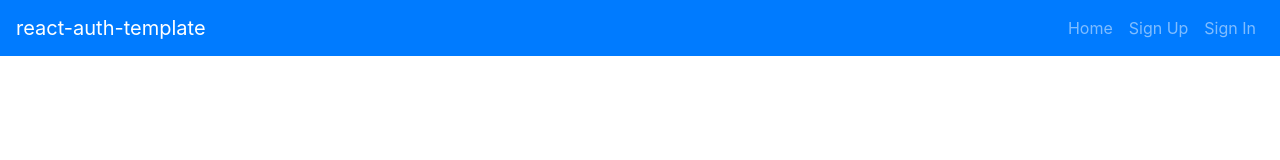
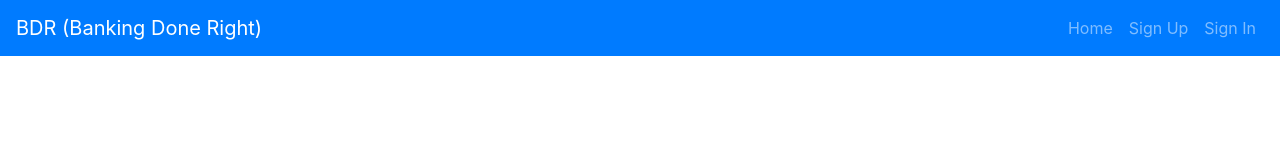
Before and after one commit to kkorrapaty/bank-sim-client, a React app: page / in a window 1280 px wide. Shown: the top 160 px of the page. Built offline with nearby package versions, Linux system fonts and the light colour scheme.

Commit message:
Starting Steps: All set

```diff
--- a/package.json
+++ b/package.json
@@ -1,6 +1,6 @@
 {
-  "name": "react-auth-template",
-  "homepage": "https://<USERNAME>.github.io/<REPO NAME>",
+  "name": "bank-sim-client",
+  "homepage": "https://kkorrapaty.github.io/bank-sim-client",
   "version": "0.1.0",
   "private": true,
   "dependencies": {
--- a/src/components/Header/Header.js
+++ b/src/components/Header/Header.js
@@ -25,7 +25,7 @@ const alwaysOptions = (
 const Header = ({ user }) => (
   <Navbar bg="primary" variant="dark" expand="md">
     <Navbar.Brand href="#">
-      react-auth-template
+      BDR (Banking Done Right)
     </Navbar.Brand>
     <Navbar.Toggle aria-controls="basic-navbar-nav" />
     <Navbar.Collapse id="basic-navbar-nav">
```
Also changed, not shown: 2 other files (tests, documents, lock files or other folders).
